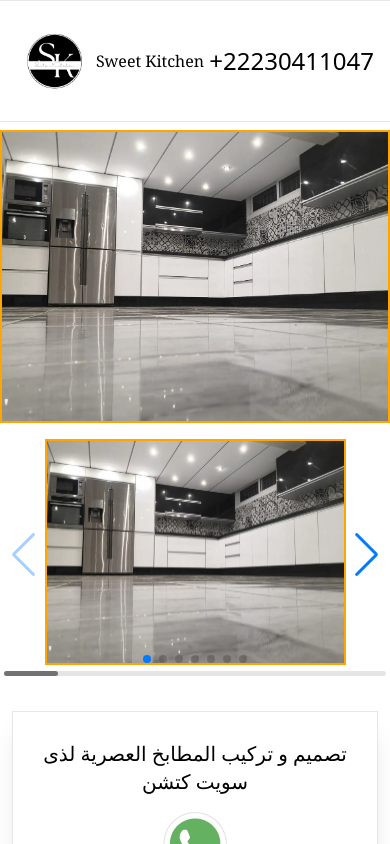
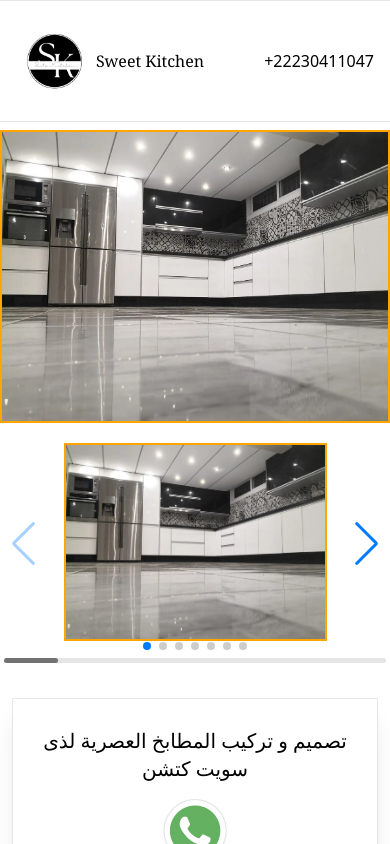
Before and after one commit to mednajjar/suitekitchen, a React (Create React App) app: page / in a window 390 px wide. Shown: the top 844 px of the page. Built offline with nearby package versions, Linux system fonts and the light colour scheme.

Commit message:
phone responsive and img width

```diff
--- a/src/App.js
+++ b/src/App.js
@@ -22,7 +22,7 @@ function App() {
           <h3 className='md:text-3xl sm:text-2xl font-serif'>Sweet Kitchen</h3>
         </div>
         <div>
-          <h4 className='text-2xl text-bold'>+22230411047 </h4>
+          <h4 className='md:text-3xl sm:text-2xl text-bold'>+22230411047 </h4>
         </div>
       </div>
       <Grid className='mx-auto my-2'>
@@ -47,16 +47,18 @@ function App() {
           scrollbar={{ draggable: true }}
           onSwiper={(swiper) => console.log(swiper)}
           onSlideChange={() => console.log('slide change')}
-          style={{ textAlign: 'center', marginTop: '2%', padding: '2%' }}
+          style={{ textAlign: 'center', padding: '5% 2%' }}
           breakpoints={{
             // when window width is >= 640px
             240: {
 
               slidesPerView: 1,
+
             },
             // when window width is >= 768px
             768: {
               slidesPerView: 3,
+
             },
             1024: {
               slidesPerView: 4,
@@ -66,7 +68,7 @@ function App() {
 
           <SwiperSlide>
             {/* <ButtonBase> */}
-            <img style={{ width: "80%", height: "auto", border: selected === sk ? "2px solid orange" : "none", margin: '0 auto' }}
+            <img style={{ width: "70%", height: "auto", border: selected === sk ? "2px solid orange" : "none", margin: '0 auto' }}
               alt="complex"
               src={sk}
               onClick={() => setSelected(sk)}
@@ -75,7 +77,7 @@ function App() {
           </SwiperSlide>
           <SwiperSlide>
             {/* <ButtonBase> */}
-            <img style={{ width: "80%", height: "auto", border: selected === sk2 ? "2px solid orange" : "none", margin: '0 auto' }}
+            <img style={{ width: "70%", height: "auto", border: selected === sk2 ? "2px solid orange" : "none", margin: '0 auto' }}
               alt="complex"
               src={sk2}
               onClick={() => setSelected(sk2)}
@@ -84,7 +86,7 @@ function App() {
           </SwiperSlide>
           <SwiperSlide>
             {/* <ButtonBase> */}
-            <img style={{ width: "80%", height: "auto", border: selected === sk3 ? "2px solid orange" : "none", margin: '0 auto' }}
+            <img style={{ width: "70%", height: "auto", border: selected === sk3 ? "2px solid orange" : "none", margin: '0 auto' }}
               alt="complex"
               src={sk3}
               onClick={() => setSelected(sk3)}
@@ -93,7 +95,7 @@ function App() {
           </SwiperSlide>
           <SwiperSlide>
             {/* <ButtonBase> */}
-            <img style={{ width: "80%", height: "auto", border: selected === sk4 ? "2px solid orange" : "none", margin: '0 auto' }}
+            <img style={{ width: "70%", height: "auto", border: selected === sk4 ? "2px solid orange" : "none", margin: '0 auto' }}
               alt="complex"
               src={sk4}
               onClick={() => setSelected(sk4)}
@@ -102,7 +104,7 @@ function App() {
           </SwiperSlide>
           <SwiperSlide>
             {/* <ButtonBase> */}
-            <img style={{ width: "80%", height: "auto", border: selected === sk5 ? "2px solid orange" : "none", margin: '0 auto' }}
+            <img style={{ width: "70%", height: "auto", border: selected === sk5 ? "2px solid orange" : "none", margin: '0 auto' }}
               alt="complex"
               src={sk5}
               onClick={() => setSelected(sk5)}
@@ -111,7 +113,7 @@ function App() {
           </SwiperSlide>
           <SwiperSlide>
             {/* <ButtonBase> */}
-            <img style={{ width: "80%", height: "auto", border: selected === sk6 ? "2px solid orange" : "none", margin: '0 auto' }}
+            <img style={{ width: "70%", height: "auto", border: selected === sk6 ? "2px solid orange" : "none", margin: '0 auto' }}
               alt="complex"
               src={sk6}
               onClick={() => setSelected(sk6)}
@@ -120,7 +122,7 @@ function App() {
           </SwiperSlide>
           <SwiperSlide>
             {/* <ButtonBase> */}
-            <img style={{ width: "80%", height: "auto", border: selected === sk7 ? "2px solid orange" : "none", margin: '0 auto' }}
+            <img style={{ width: "70%", height: "auto", border: selected === sk7 ? "2px solid orange" : "none", margin: '0 auto' }}
               alt="complex"
               src={sk7}
               onClick={() => setSelected(sk7)}
```
